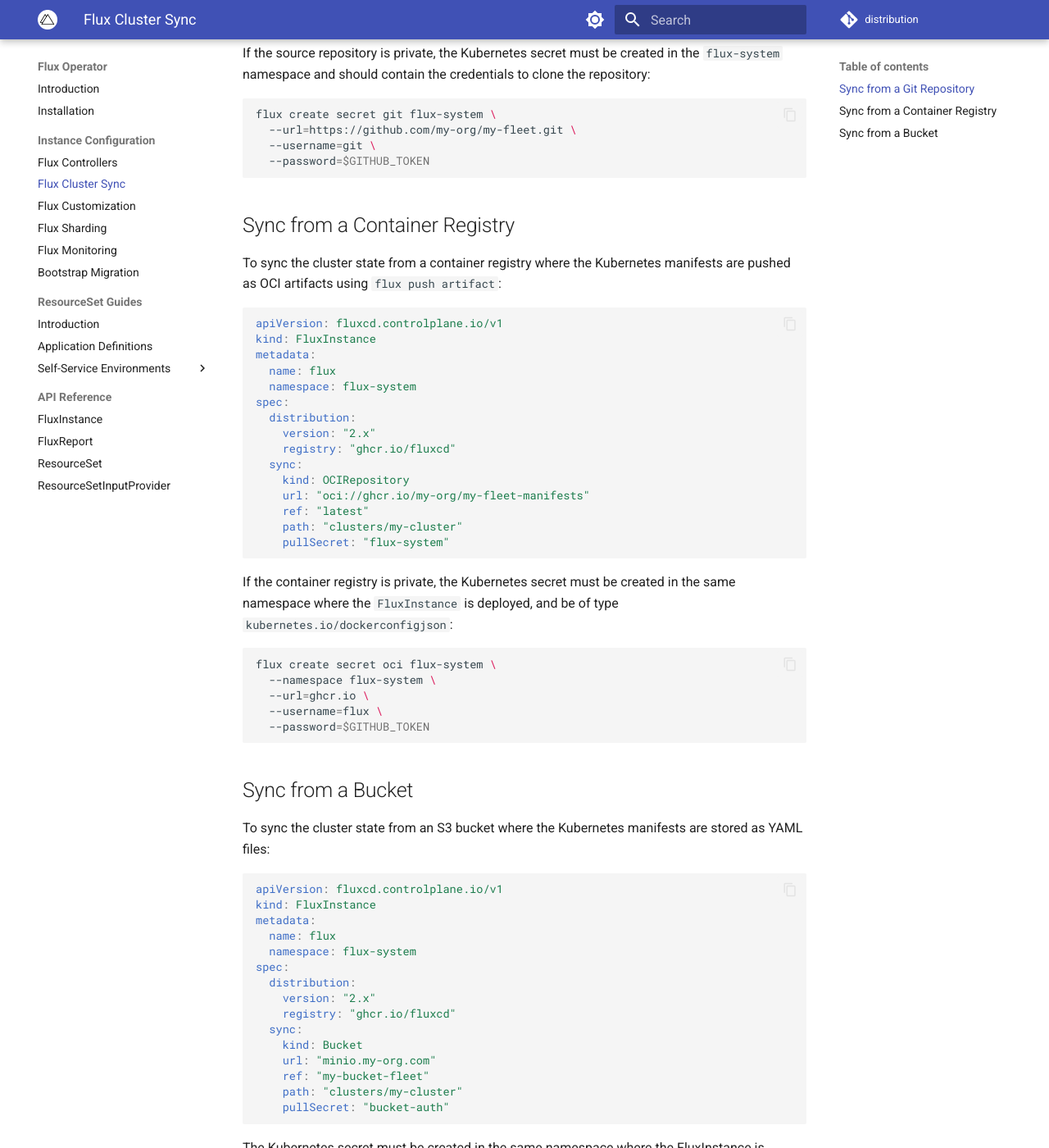
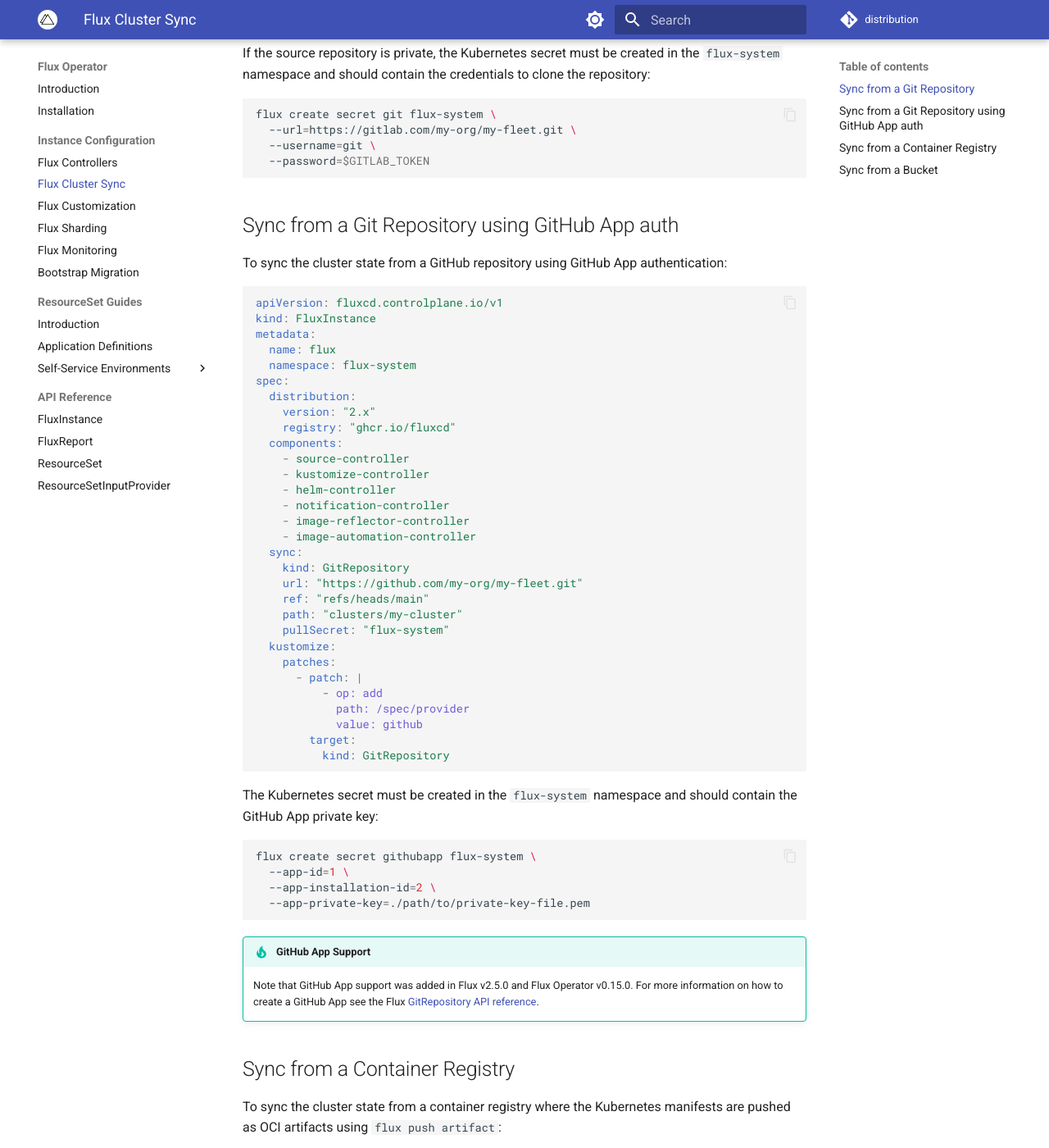
Before and after one commit to controlplaneio-fluxcd/distribution, an MkDocs documentation site: the page built from docs/operator/flux-sync.md, in a window 1280 px wide and 1400 px high, scrolled down 851 px. Shown: the whole window at 82% size. Built offline with MkDocs 1.6.1 and Material for MkDocs 9.7.7, drawn with Linux system fonts in a browser that asks for light colours; comment, search, counter and statistics services are not loaded; some of the changed text lies outside the part shown.

Commit message:
docs: Sync from a Git Repository using GitHub App auth
Signed-off-by: Stefan Prodan <stefan.prodan@gmail.com>

````diff
--- a/docs/operator/flux-sync.md
+++ b/docs/operator/flux-sync.md
@@ -25,7 +25,7 @@
     registry: "ghcr.io/fluxcd"
   sync:
     kind: GitRepository
-    url: "https://github.com/my-org/my-fleet.git"
+    url: "https://gitlab.com/my-org/my-fleet.git"
     ref: "refs/heads/main"
     path: "clusters/my-cluster"
     pullSecret: "flux-system"
@@ -36,10 +36,63 @@
 
 ```shell
 flux create secret git flux-system \
-  --url=https://github.com/my-org/my-fleet.git \
+  --url=https://gitlab.com/my-org/my-fleet.git \
   --username=git \
-  --password=$GITHUB_TOKEN
+  --password=$GITLAB_TOKEN
 ```
+
+## Sync from a Git Repository using GitHub App auth
+
+To sync the cluster state from a GitHub repository using GitHub App authentication:
+
+```yaml
+apiVersion: fluxcd.controlplane.io/v1
+kind: FluxInstance
+metadata:
+  name: flux
+  namespace: flux-system
+spec:
+  distribution:
+    version: "2.x"
+    registry: "ghcr.io/fluxcd"
+  components:
+    - source-controller
+    - kustomize-controller
+    - helm-controller
+    - notification-controller
+    - image-reflector-controller
+    - image-automation-controller
+  sync:
+    kind: GitRepository
+    url: "https://github.com/my-org/my-fleet.git"
+    ref: "refs/heads/main"
+    path: "clusters/my-cluster"
+    pullSecret: "flux-system"
+  kustomize:
+    patches:
+      - patch: |
+          - op: add
+            path: /spec/provider
+            value: github
+        target:
+          kind: GitRepository
+```
+
+The Kubernetes secret must be created in the `flux-system` namespace
+and should contain the GitHub App private key:
+
+```shell
+flux create secret githubapp flux-system \
+  --app-id=1 \
+  --app-installation-id=2 \
+  --app-private-key=./path/to/private-key-file.pem
+```
+
+!!! tip "GitHub App Support"
+
+    Note that GitHub App support was added in Flux v2.5.0 and Flux Operator v0.15.0.
+    For more information on how to create a GitHub App see the
+    Flux [GitRepository API reference](https://fluxcd.io/flux/components/source/gitrepositories/#github).
 
 ## Sync from a Container Registry
 
````
